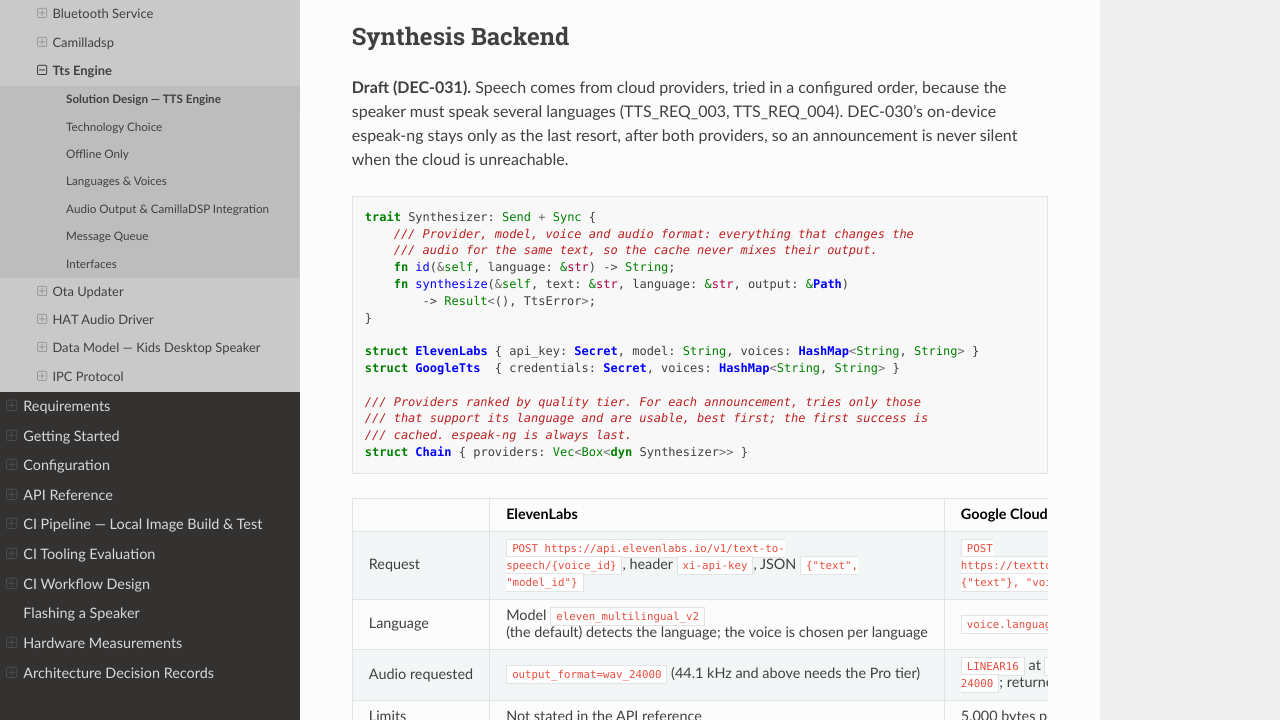
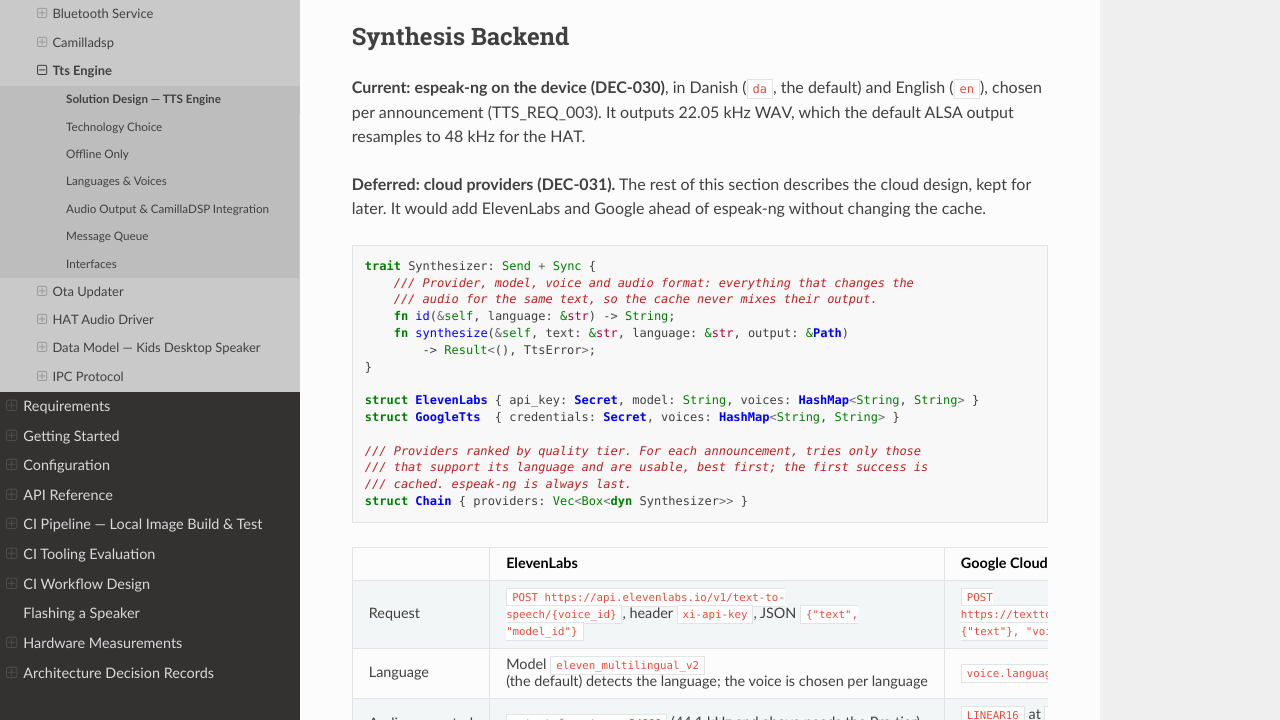
Before and after one commit to LydByDissing/kids-desktop-speaker, a Sphinx documentation site: the page built from docs/source/architecture/tts-engine/solution-design.rst, in a window 1280 px wide and 900 px high, scrolled down 605 px, cut to the strip 180-900 px from the top of the window. Built offline with Sphinx 7.4.7 and the Read the Docs theme 3.1.0, drawn with Linux system fonts in a browser that asks for light colours.

Commit message:
docs: defer cloud TTS and keep espeak-ng in Danish and English (DEC-030, DEC-031)
Co-Authored-By: Claude Opus 5.5 <noreply@anthropic.com>

```diff
--- a/docs/source/architecture/api-server/solution-design.rst
+++ b/docs/source/architecture/api-server/solution-design.rst
@@ -217,7 +217,7 @@ Token management:
 Text-to-Speech Configuration
 ----------------------------
 
-**Draft (DEC-031).** Endpoints behind the Web UI's ``/config/tts`` page
+**Deferred with cloud TTS (DEC-031).** Endpoints behind the Web UI's ``/config/tts`` page
 (TTS_REQ_005). Credentials are write-only: no endpoint returns a stored key.
 
 .. list-table::
--- a/docs/source/architecture/tts-engine/solution-design.rst
+++ b/docs/source/architecture/tts-engine/solution-design.rst
@@ -46,7 +46,7 @@ The TTS Engine is a standalone Rust binary that:
        component ["Message Queue\nFIFO, max 10"] as queue
        component ["Synthesis Worker\n(single thread)"] as worker
        component ["Audio Cache\n/data/tts-cache, 90-day TTL"] as cache
-       component ["Synthesis Chain\nElevenLabs, Google (draft)"] as piper
+       component ["Synthesis Backend\nespeak-ng (da, en)"] as piper
        component ["ALSA Writer\nloopback_tts"] as alsa
    }
 
@@ -68,10 +68,13 @@ The TTS Engine is a standalone Rust binary that:
 Synthesis Backend
 -----------------
 
-**Draft (DEC-031).** Speech comes from cloud providers, tried in a configured
-order, because the speaker must speak several languages (TTS_REQ_003,
-TTS_REQ_004). DEC-030's on-device espeak-ng stays only as the last resort, after both
-providers, so an announcement is never silent when the cloud is unreachable.
+**Current: espeak-ng on the device (DEC-030)**, in Danish (``da``, the default)
+and English (``en``), chosen per announcement (TTS_REQ_003). It outputs 22.05 kHz
+WAV, which the default ALSA output resamples to 48 kHz for the HAT.
+
+**Deferred: cloud providers (DEC-031).** The rest of this section describes the
+cloud design, kept for later. It would add ElevenLabs and Google ahead of
+espeak-ng without changing the cache.
 
 .. code-block:: rust
 
--- a/docs/source/architecture/web-interface/solution-design.rst
+++ b/docs/source/architecture/web-interface/solution-design.rst
@@ -122,8 +122,8 @@ list view → add/edit form → save/cancel.
 Text-to-speech (``/config/tts``)
 ^^^^^^^^^^^^^^^^^^^^^^^^^^^^^^^^
 
-**Draft (DEC-031).** Where a parent sets up cloud text-to-speech (TTS_REQ_004 to
-TTS_REQ_006):
+**Deferred with cloud TTS (DEC-031).** Where a parent would set up cloud
+text-to-speech (TTS_REQ_004 to TTS_REQ_006):
 
 - **Enable cloud TTS**: off by default. Turning it on shows "Announcements will be
   sent to [provider] to be turned into speech. They leave your home network.
```
Also changed, not shown: docs/source/development/decisions.rst (+9 -3 lines), docs/source/requirements/requirements.rst (+4 -4 lines).
